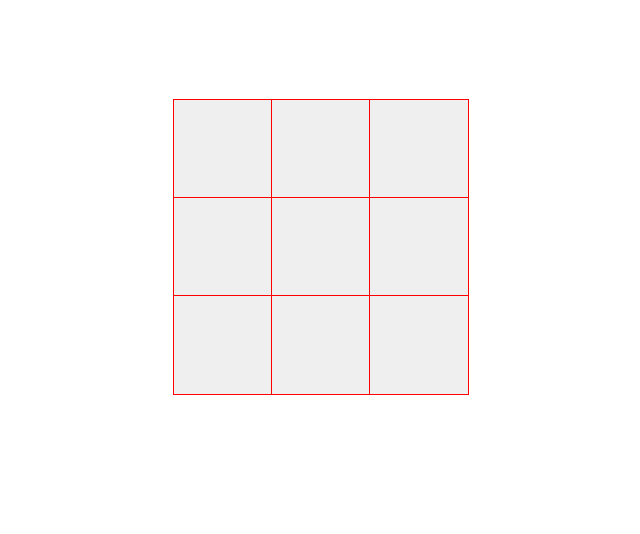
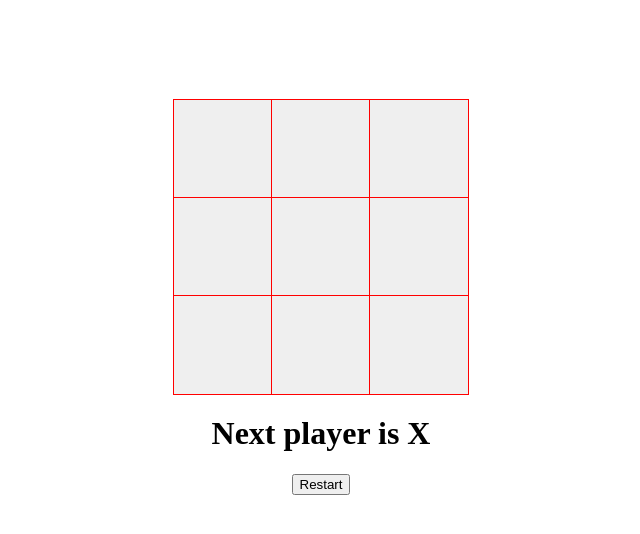
Before and after one commit to AhmedElyacoubiForJ/react-sandbox, a React (Create React App) app: page / in a window 1280 px wide. Shown: the top 534 px of the page, without its empty margins (319-959 px from the left). Built offline with nearby package versions, Linux system fonts and the light colour scheme; the HTML template or start-up script is replaced by a standard one.

Commit message:
tic tac toe done

```diff
--- a/src/freeCodeMapMinis/components/tic-tac-toe/index.jsx
+++ b/src/freeCodeMapMinis/components/tic-tac-toe/index.jsx
@@ -1,4 +1,4 @@
-import { useState } from "react";
+import { useState, useEffect } from "react";
 
 import "./styles.css";
 
@@ -8,14 +8,45 @@ export default function TicTacToe() {
   // 6 7 8
   const [squares, setSquares] = useState(Array(9).fill(""));
   const [isXTurn, setIsXTurn] = useState(true);
+  const [status, setStatus] = useState("");
 
   function handleClick(index) {
     let squaresCopy = [...squares];
-    if (squaresCopy[index] === "") {
-      squaresCopy[index] = isXTurn ? "X" : "O";
-      setSquares(squaresCopy);
-      setIsXTurn(!isXTurn);
+
+    if (getWinner(squaresCopy) || squaresCopy[index]) return;
+
+    squaresCopy[index] = isXTurn ? "X" : "O";
+    setSquares(squaresCopy);
+    setIsXTurn(!isXTurn);
+  }
+
+  function handleRestart() {
+    setSquares(Array(9).fill(""));
+    setIsXTurn(true);
+  }
+
+  function getWinner(squares) {
+    const winnersPattern = [
+      [0, 1, 2],
+      [3, 4, 5],
+      [6, 7, 8],
+      [0, 3, 6],
+      [1, 4, 7],
+      [2, 5, 8],
+      [0, 4, 8],
+      [2, 4, 6],
+    ];
+    for (let i = 0; i < winnersPattern.length; i++) {
+      const [a, b, c] = winnersPattern[i];
+      if (
+        squares[a] &&
+        squares[a] === squares[b] &&
+        squares[a] === squares[c]
+      ) {
+        return squares[a];
+      }
     }
+    return null;
   }
 
   function Square({ value, onClick }) {
@@ -25,7 +56,18 @@ export default function TicTacToe() {
       </button>
     );
   }
-  console.log(squares);
+
+  useEffect(() => {
+    const winner = getWinner(squares);
+    if(!winner && squares.every(item => item !== '') ) {
+      setStatus('This is a draw! Please restart the game!');
+    } else if(winner) {
+      setStatus(`Winner is ${winner}, Please restart the game!`);
+    } else {
+      setStatus(`Next player is ${isXTurn? 'X' : 'O'}`);
+    }
+  }, [squares, isXTurn]);
+
   return (
     <div className="tic-tac-toe-container">
       <div className="row">
@@ -43,6 +85,8 @@ export default function TicTacToe() {
         <Square value={squares[7]} onClick={() => handleClick(7)} />
         <Square value={squares[8]} onClick={() => handleClick(8)} />
       </div>
+      <h1>{status}</h1>
+      <button onClick={handleRestart} >Restart</button>
     </div>
   );
 }
```
